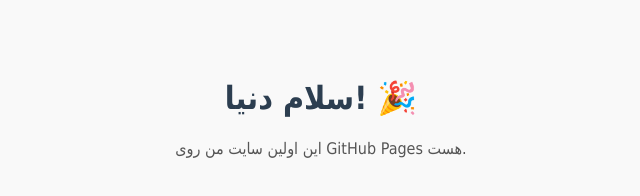
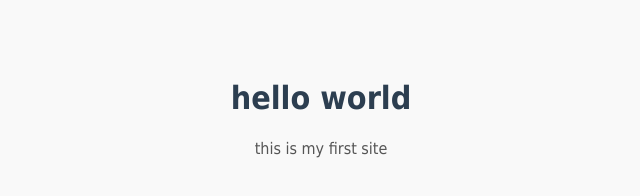
Before and after one commit to alisardari3696/alisardari3696.github.io, a plain HTML site: page index.html in a window 1280 px wide. Shown: the whole page, without its empty margins (319-959 px from the left). Drawn offline with Linux system fonts and the light colour scheme.

Commit message:
update index.html

```diff
--- a/index.html
+++ b/index.html
@@ -10,7 +10,7 @@
   </style>
 </head>
 <body>
-  <h1>سلام دنیا! 🎉</h1>
-  <p>این اولین سایت من روی GitHub Pages هست.</p>
+  <h1>hello world</h1>
+  <p>this is my first site</p>
 </body>
 </html>
```
